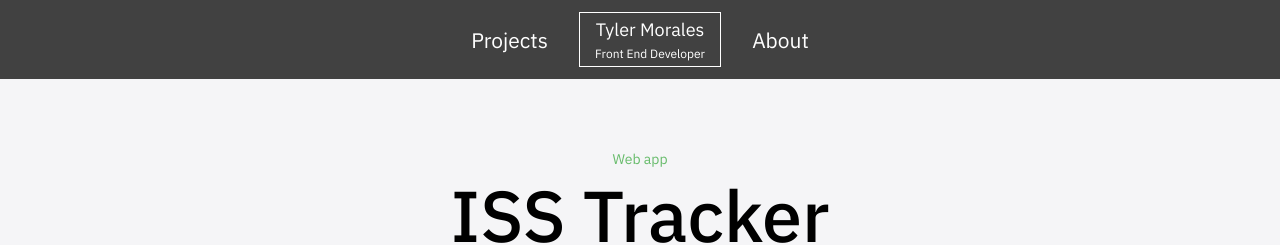
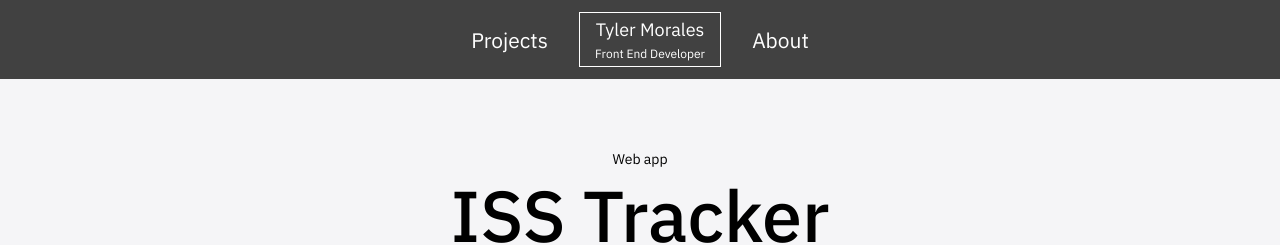
Before and after one commit to tyler-morales/portfolio-vue, a Vue app: page / in a window 1280 px wide. Shown: the top 245 px of the page. Built offline with nearby package versions, Linux system fonts and the light colour scheme; what vue-glide-js would draw is missing.

Commit message:
🏗 Update color name format

```diff
--- a/src/styles/1-abstracts/abstracts.scss
+++ b/src/styles/1-abstracts/abstracts.scss
@@ -1,6 +1,6 @@
 $color-primary: 65 65 65;
 $color-secondary: 29 4 247;
-$color-tertiary: #66bb6a;
+$color-tertiary: 102 187 106;
 
 $lighten: 10%;
 $semi-light: 70%;
@@ -10,8 +10,6 @@ $semi-light: 70%;
   --white: #fff;
   --black: #242424;
   --bg-color: #F5F5F7;
-
-  --color-main: #{color-primary};
 
   // shasows
   --shadow-light: 4px 12px 40px 6px rgba(0, 0, 0, .04);
```
